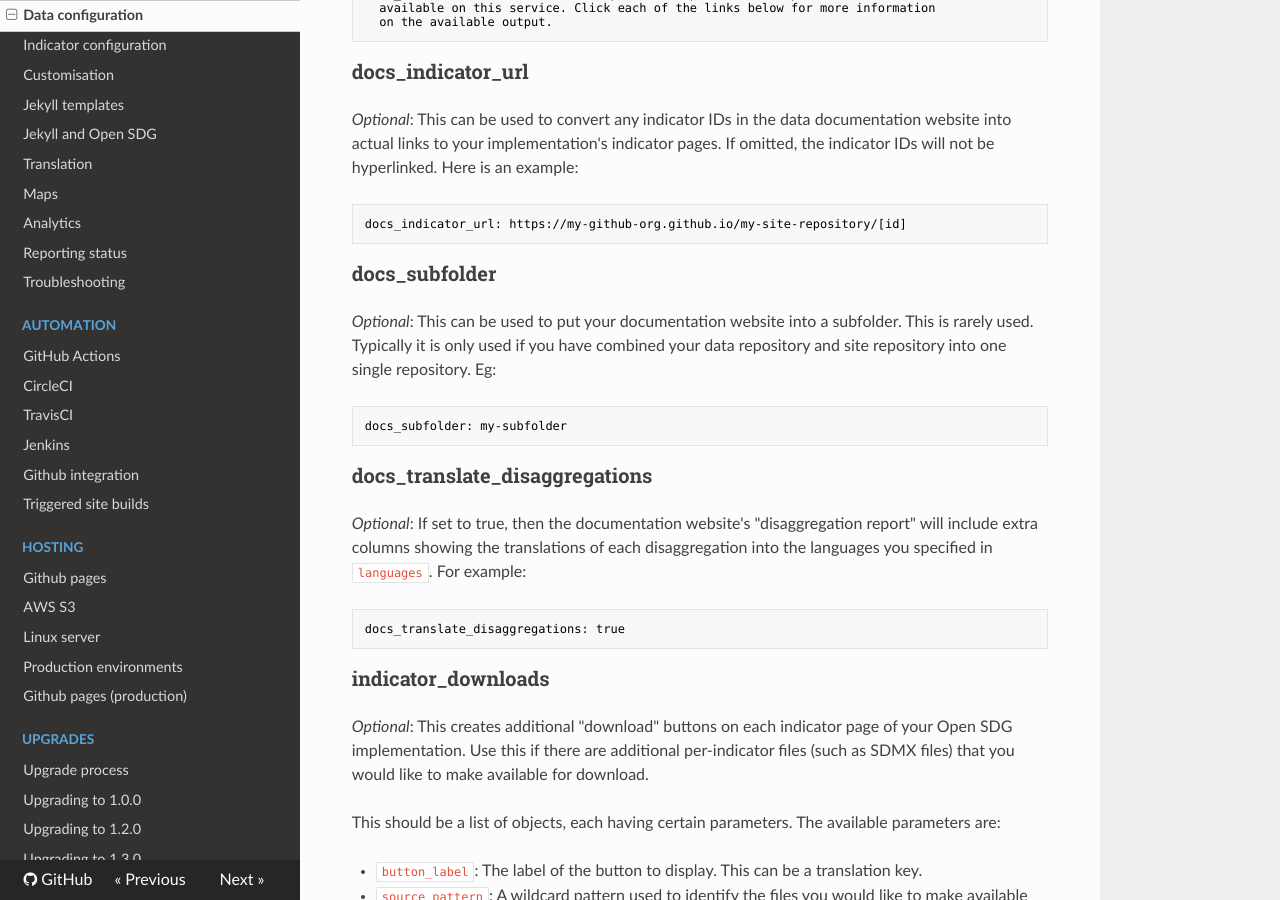
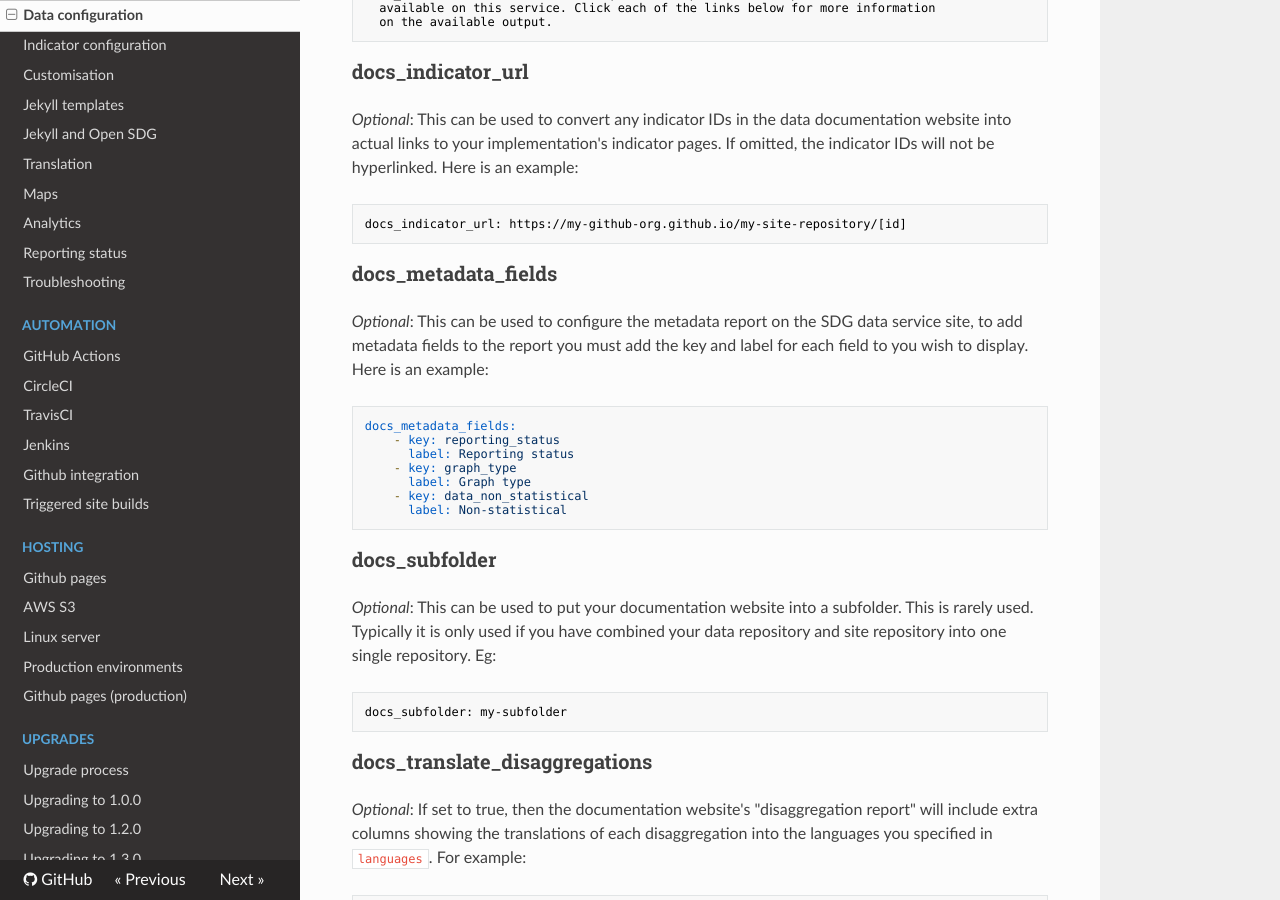
Before and after one commit to open-sdg/open-sdg, an MkDocs documentation site: the page built from docs/data-configuration.md, in a window 1280 px wide and 900 px high, scrolled down 3547 px. Built offline with MkDocs 1.6.1, drawn with Linux system fonts in a browser that asks for light colours; nearby versions of some CDN libraries; old or Windows-style settings are respelled for this version of MkDocs.

Commit message:
Added IDRIS (Metadata Report Config)

````diff
--- a/docs/data-configuration.md
+++ b/docs/data-configuration.md
@@ -109,6 +109,19 @@
 docs_indicator_url: https://my-github-org.github.io/my-site-repository/[id]
 ```
 
+### docs_metadata_fields
+
+_Optional_: This can be used to configure the metadata report on the SDG data service site, to add metadata fields to the report you must add the key and label for each field to you wish to display. Here is an example:
+
+```
+docs_metadata_fields:
+    - key: reporting_status
+      label: Reporting status
+    - key: graph_type
+      label: Graph type
+    - key: data_non_statistical
+      label: Non-statistical
+```
 ### docs_subfolder
 
 _Optional_: This can be used to put your documentation website into a subfolder. This is rarely used. Typically it is only used if you have combined your data repository and site repository into one single repository. Eg:
````
